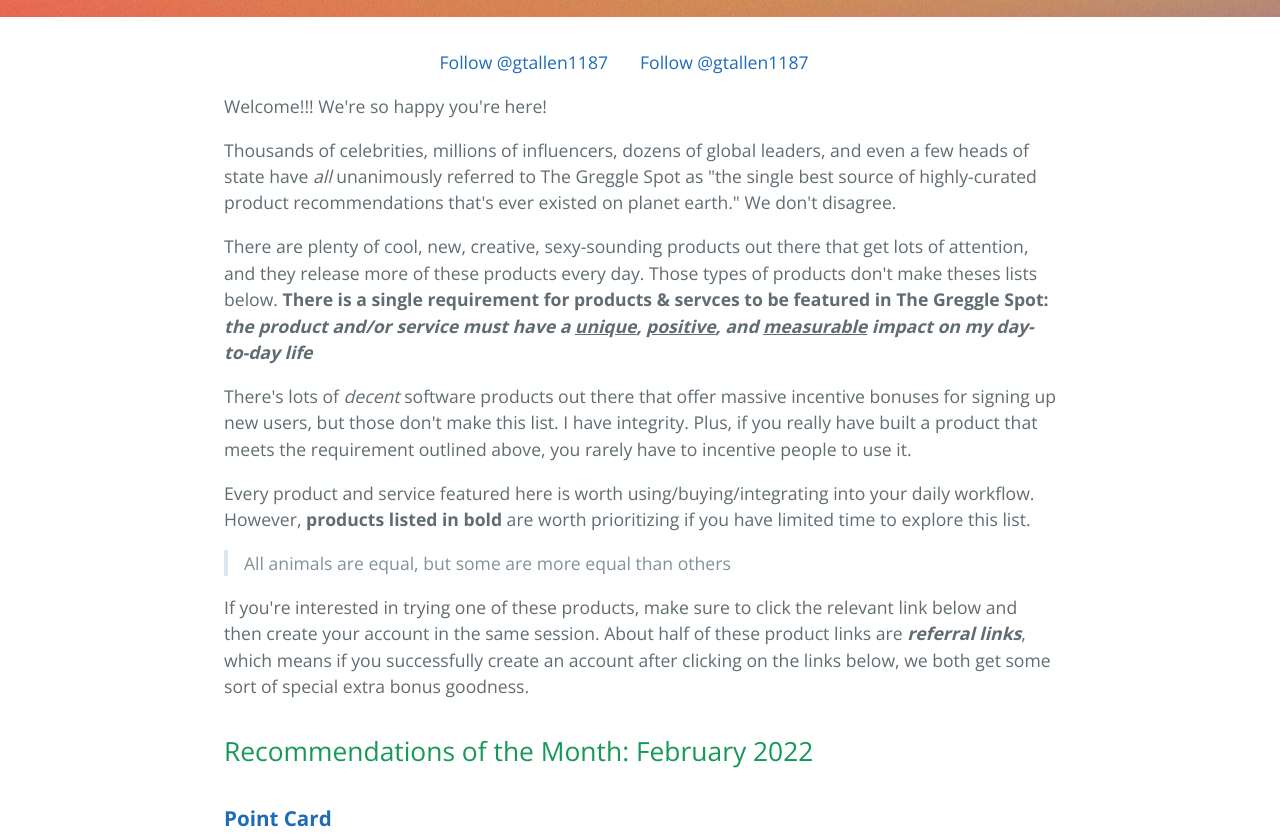
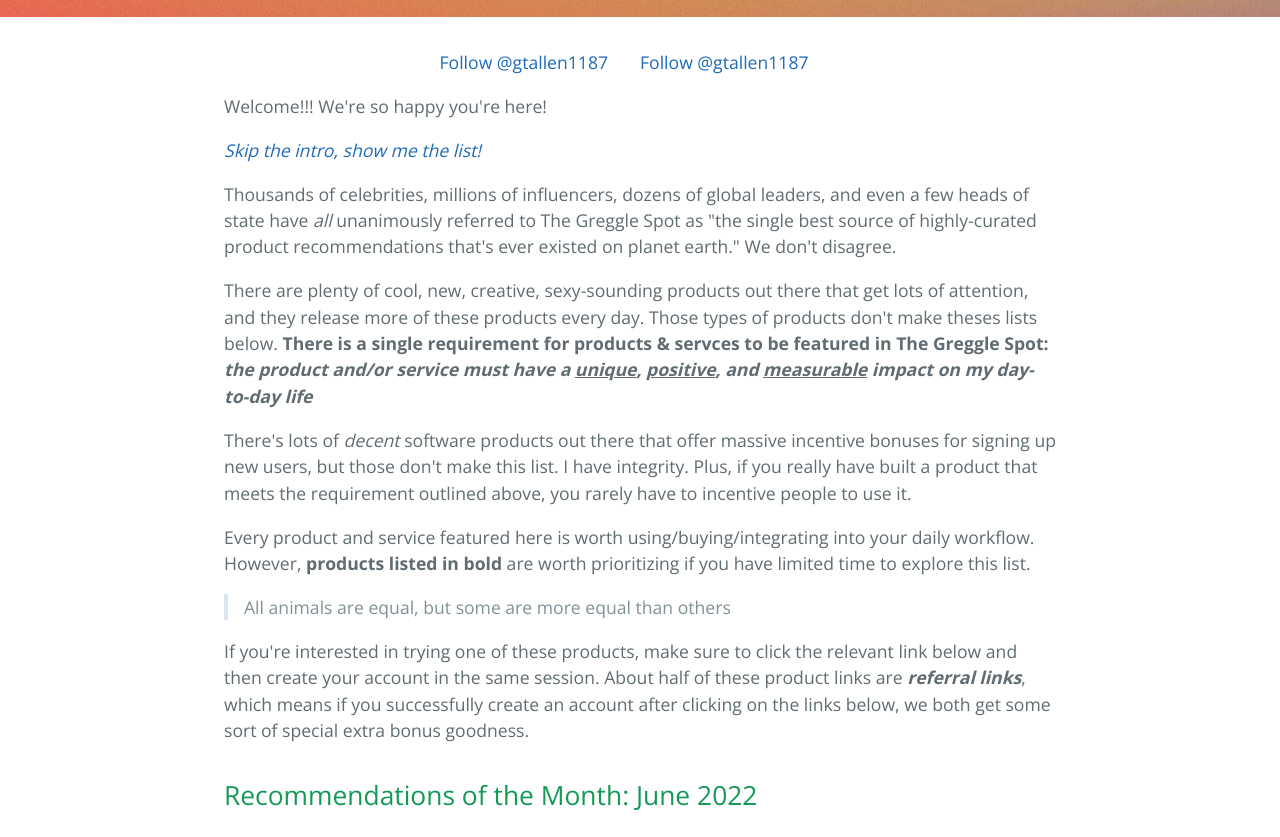
Before and after one commit to gtallen1187/gregallen.io, a plain HTML site: page index.html in a window 1280 px wide. Shown: the part 300-1137 px from the top of the page. Drawn offline with nearby package versions, Linux system fonts and the light colour scheme.

Commit message:
Changes: Update month add link to skip intro
Issues Addressed:

```diff
--- a/index.html
+++ b/index.html
@@ -132,6 +132,7 @@
         <script async src="https://platform.twitter.com/widgets.js" charset="utf-8"></script>&nbsp;&nbsp;&nbsp;&nbsp;&nbsp;&nbsp;
       </p>
       <p>Welcome!!!  We're so happy you're here!</p>
+      <p><em><a href="#recommendations-of-the-month">Skip the intro, show me the list!</a></em></p>
       <p>Thousands of celebrities, millions of influencers, dozens of global leaders, and even a few heads of state have <em>all</em> unanimously referred to The Greggle Spot as "the single best source of highly-curated product recommendations that's ever existed on planet earth."  We don't disagree.</p>
       <p>There are plenty of cool, new, creative, sexy-sounding products out there that get lots of attention, and they release more of these products every day.  Those types of products don't make theses lists below.  <b>There is a single requirement for products & servces to be featured in The Greggle Spot: <em>the product and/or service must have a <i><u>unique</u></i>, <i><u>positive</u></i>, and <i><u>measurable</u></i> impact on my day-to-day life</em></b></p>
       <p>There's lots of <i>decent</i> software products out there that offer massive incentive bonuses for signing up new users, but those don't make this list.  I have integrity.  Plus, if you really have built a product that meets the requirement outlined above, you rarely have to incentive people to use it.</p>
@@ -151,7 +152,7 @@
       ///   RECOMMENDATIONS OF THE MONTH   ///
       ///////////////////////////////////////
       -->
-      <h2><a id="recommendation-of-the-quarter" class="anchor" href="#recommendation-of-the-quarter" aria-hidden="true"><span aria-hidden="true" class="octicon octicon-link"></span></a>Recommendations of the Month: February 2022</h2>
+      <h2><a id="recommendations-of-the-month" class="anchor" href="#recommendations-of-the-month" aria-hidden="true"><span aria-hidden="true" class="octicon octicon-link"></span></a>Recommendations of the Month: June 2022</h2>
       <h3><b><a href="https://link.point.app/GALLEN0" target="_blank">Point Card</a></b></h3>
       <ul>
         <li>The most important thing to know about Point is that it's a debit card, not a credit card.  This distinction matters because their cashback rewards program is better than anything offered by anybody else out there.  They're always running 10x-100x point promotions with partner companies that I actually use, as opposed to Amex who offers me a bonus discount when shopping at Macy's or Vanity Fair.  The points stack up fast</li>
```
